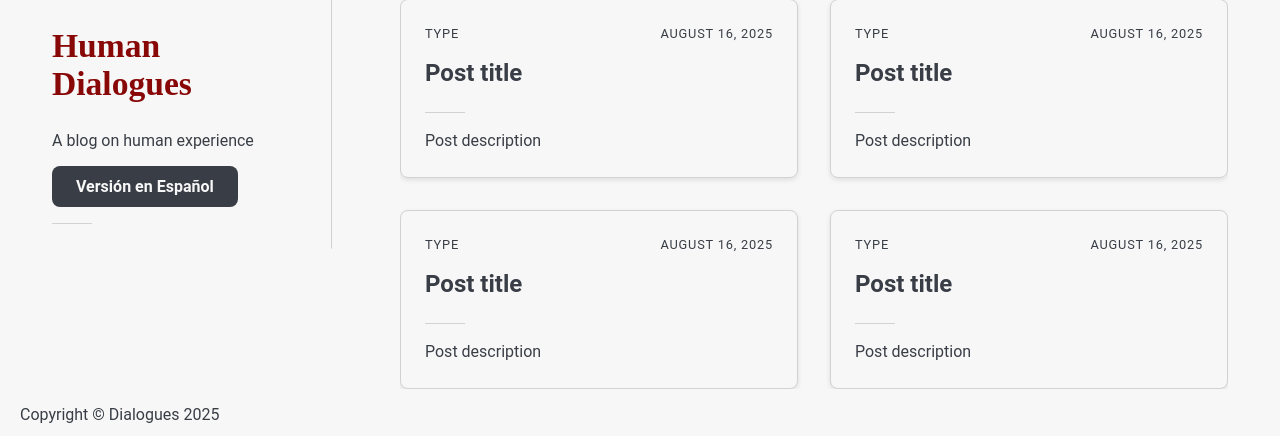
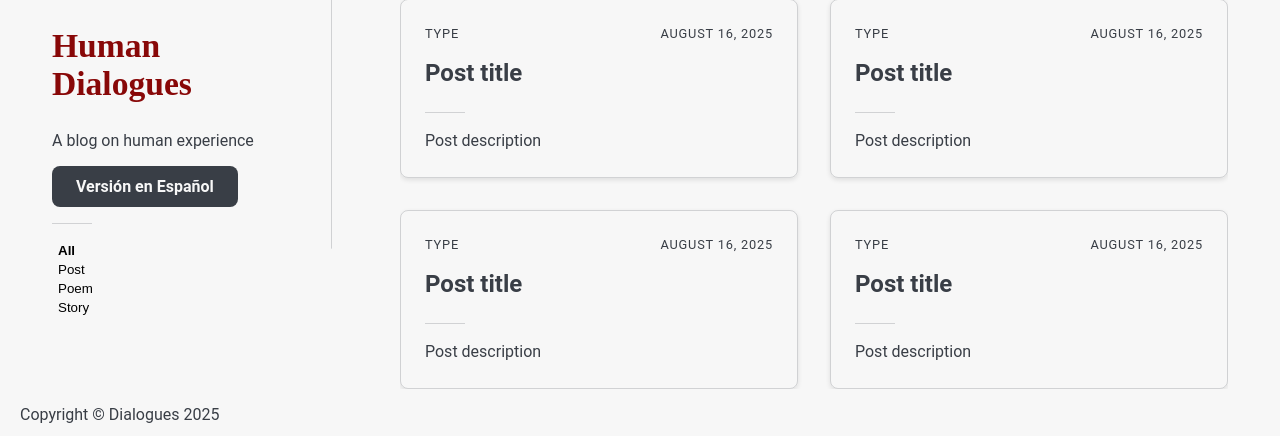
Before and after one commit to laotzee/dialogues, a Flask app: page / in a window 1280 px wide. Shown: the part 121-557 px from the top of the page. Run offline with Flask 3, Linux system fonts and the light colour scheme; data that the repository does not hold is empty; some libraries are stand-ins or nearby versions; some web fonts are replaced.

Commit message:
Add category menu and its CSS styling

```diff
--- a/app/static/css/style.css
+++ b/app/static/css/style.css
@@ -55,6 +55,7 @@ header .logo {
     font-size: 1.5rem
 }
 
+
 aside .logo {
     font-size: 2.1rem;
 }
@@ -62,6 +63,16 @@ aside .logo {
 .logo-img {
     height: 50px;
     width: auto;
+}
+
+.category-menu {
+    display: flex;
+    gap: 40px;
+
+}
+
+.category-menu  .active{
+    font-weight: 600;
 }
 
 /*Dropdown menu*/
@@ -167,6 +178,24 @@ aside .logo {
     font-weight: 600;
     transition: all 0.2s ease-in-out;
     user-select: none;
+}
+
+.category-filters button{
+    cursor: pointer;
+    background-color: var(--clr-body-bg);
+    border: 0px solid black;
+}
+
+.category-filters li {
+    list-style-type: none;
+    margin: 0;
+    padding: 0;
+}
+.category-filters ul {
+    display: flex;
+    list-style-type: none;
+    margin: 0;
+    padding: 0;
 }
 
 .button:hover {
@@ -290,6 +319,7 @@ aside .logo {
     .main-layout {
         display: flex;
         flex-direction: row;
+
         overflow:hidden;
         max-width: 1400px;
         margin-inline: auto;
@@ -384,4 +414,10 @@ aside .logo {
         padding: 10px;
     }
 
+    .category-filters {}
+    .category-filters ul {
+        display: block;
+    }
+    .category-filters {}
+
 }
--- a/app/templates/index.html
+++ b/app/templates/index.html
@@ -10,6 +10,23 @@
     <p>A blog on human experience</p>
     <a class="button">Versión en Español</a>
     <div class="bar"></div>
+    <nav class="category-filters" aria-label="Blog categories">
+        <ul class="category-menu">
+                <li>
+                    <button class="category-item active" data-category="all">All</button>
+                </li>
+                <li>
+                    <button class="category-item" data-category="post">Post</button>
+                </li>
+                <li>
+                    <button class="category-item" data-category="poem">Poem</button>
+                </li>
+                <li>
+                    <button class="category-item" data-category="story">Story</button>
+                </li>
+        </ul>
+    </nav>
+</aside>
 {% endblock %}
 
 {% block main %}
--- a/app/templates/partials/author.html
+++ b/app/templates/partials/author.html
@@ -1,7 +1,7 @@
 <section class="widget author">
-    <img src="{{ url_for("static", filename='img/default.png')}}" alt="picture of author">
+  <img src="{{ url_for("static", filename='img/default.png')}}" alt="picture of author">
 
-  <div>
+  <div class="author-content">
     <h3>Laotze de Abreu</h3>
     <p>Information Engineer and writer. Passionate human being about thinking</p>
   </div>
```
